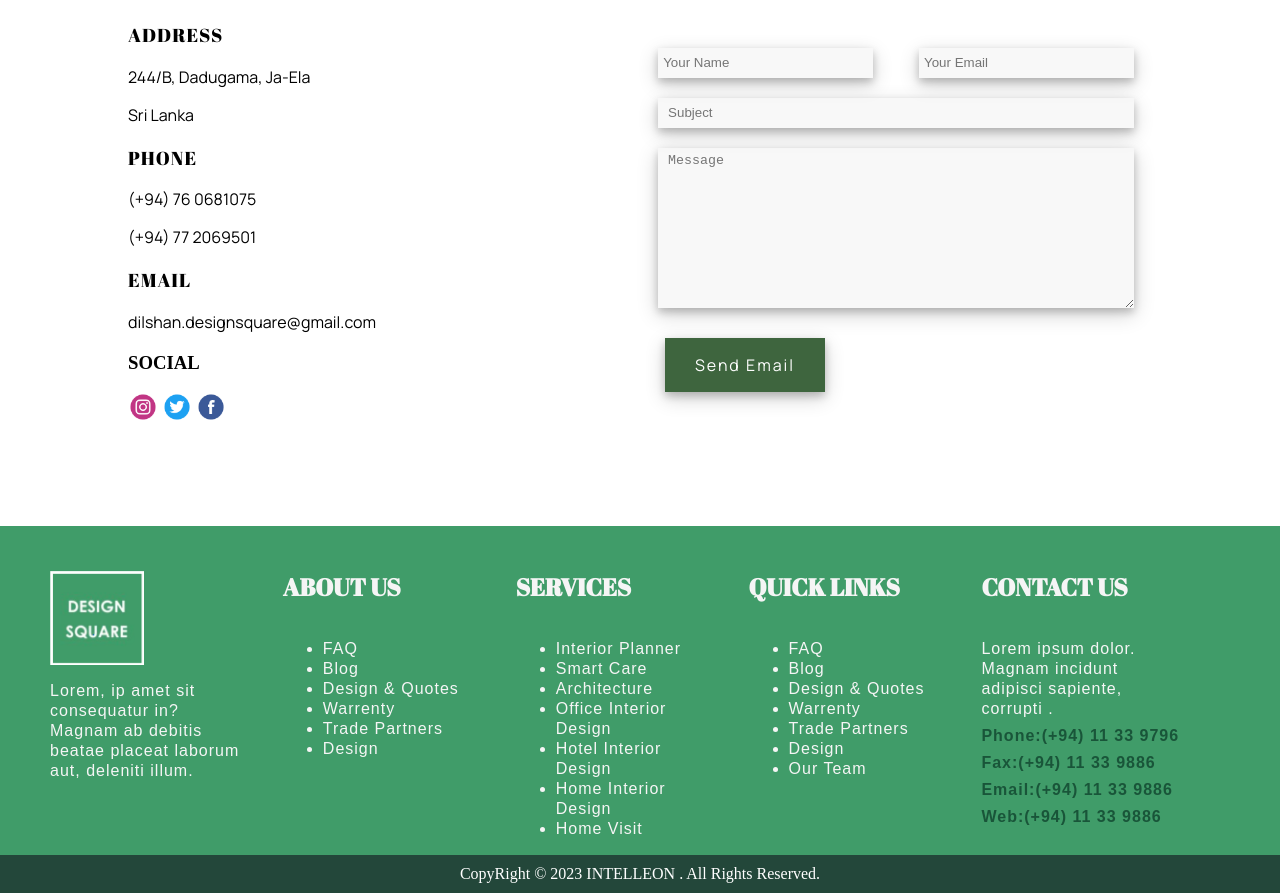
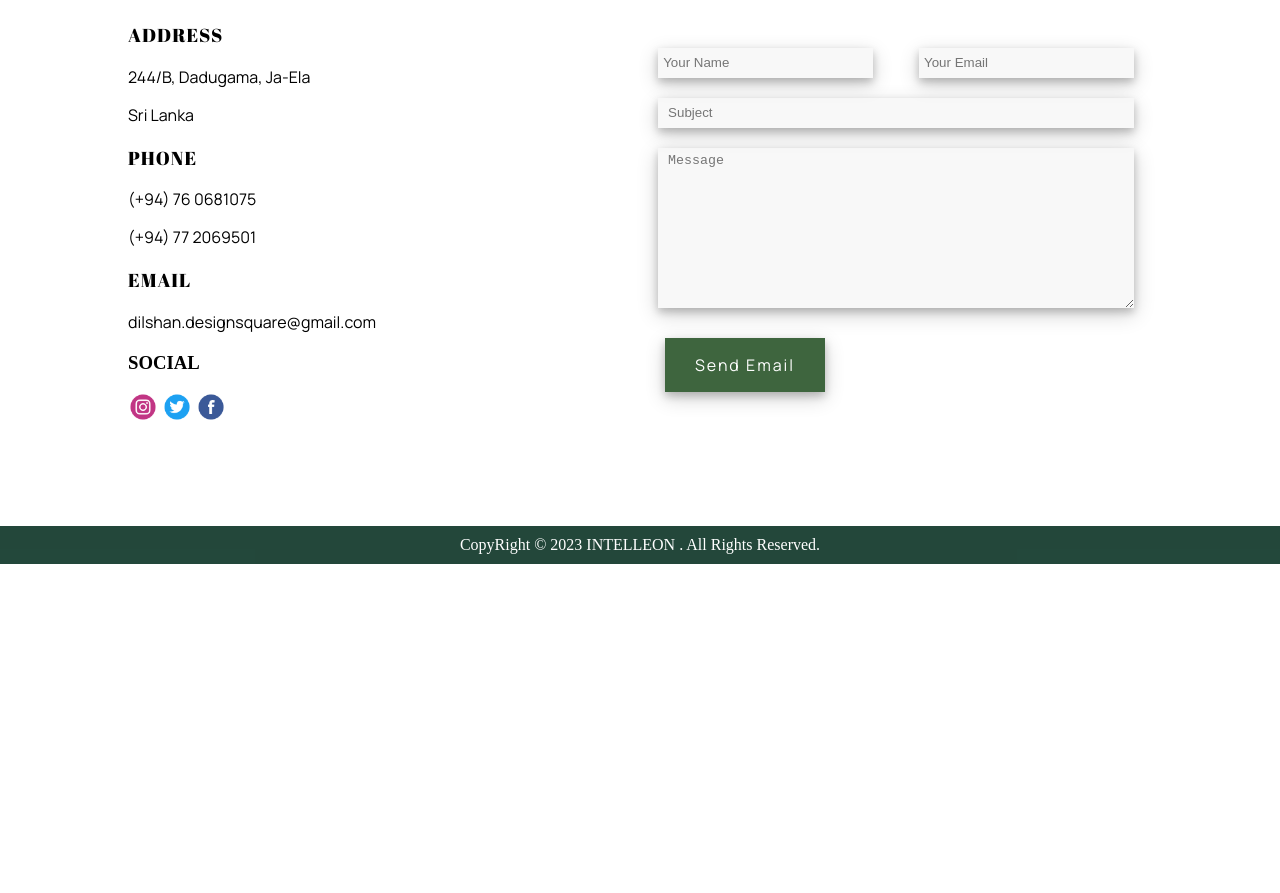
Before and after one commit to RuvindaTharaka/DESIGN-SQUARE, a plain HTML site: page index.html in a window 1280 px wide. Shown: the part 9358-10251 px from the top of the page. After the commit the page ends 9922 px from the top, so only its background shows below. Drawn offline with nearby package versions, Linux system fonts and the light colour scheme; grey boxes are pictures that could not be loaded; a web font is replaced by a local one.

Commit message:
but fix-12

```diff
--- a/index.html
+++ b/index.html
@@ -825,7 +825,7 @@
           </div>
         </div>
       </section>
-
+      <!--
       <section class="footer-container">
         <div class="contacts_wrap">
           <div class="contacts_sub_wrap">
@@ -834,10 +834,7 @@
               alt=""
               style="width: 94px; height: 94px; padding-top: 20px"
             />
-            <p>
-              Lorem, ip amet sit consequatur in? Magnam ab debitis beatae
-              placeat laborum aut, deleniti illum.
-            </p>
+
           </div>
           <div class="contacts_sub_wrap">
             <h1>ABOUT US</h1>
@@ -876,9 +873,7 @@
           </div>
           <div class="contacts_sub_wrap">
             <h1>CONTACT US</h1>
-            <p>
-              Lorem ipsum dolor. Magnam incidunt adipisci sapiente, corrupti .
-            </p>
+
             <div class="contacts_details">
               <p>Phone:</p>
               <p>(+94) 11 33 9796</p>
@@ -898,10 +893,12 @@
           </div>
         </div>
 
-        <footer>
-          <p>CopyRight &copy; 2023 INTELLEON . All Rights Reserved.</p>
-        </footer>
+
       </section>
+      -->
+      <footer>
+        <p>CopyRight &copy; 2023 INTELLEON . All Rights Reserved.</p>
+      </footer>
     </div>
   </body>
   <script src="./assests/js/script.js"></script>
```
